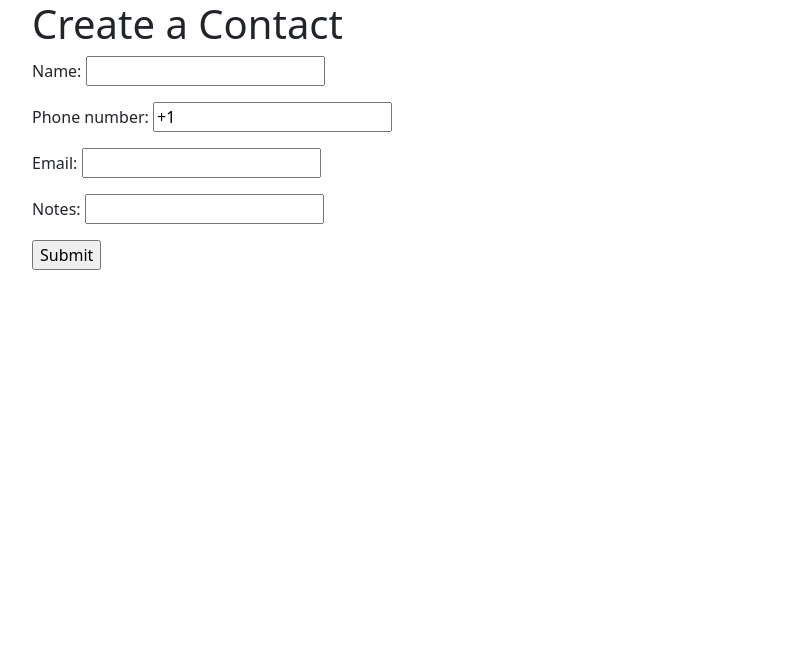
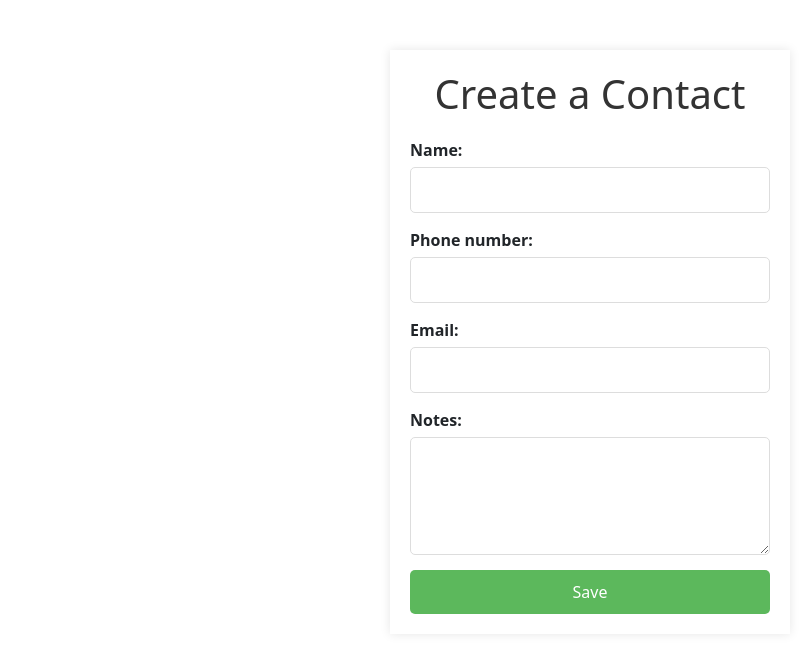
Before and after one commit to musharraf3/Musharraf_Shaikh, a Django app: page /create/ in a window 1280 px wide. Shown: the top 653 px of the page, without its empty margins (50-851 px from the left). Run offline with Django 5.2, Linux system fonts and the light colour scheme; some libraries are stand-ins or nearby versions.

Commit message:
UI Changes

```diff
--- a/Musharraf_Shaikh/Contacts/templates/Contacts/contact_form.html
+++ b/Musharraf_Shaikh/Contacts/templates/Contacts/contact_form.html
@@ -2,11 +2,80 @@
 
 {% block content %}
 
-<h1>Create a Contact</h1>
-<form method="post">
-  {% csrf_token %}
-  {{ form.as_p }}
-  <input type="submit" />
-</form>
+<html lang="en">
+<head>
+    <meta charset="UTF-8">
+    <meta name="viewport" content="width=device-width, initial-scale=1.0">
+    <title>Contact Form</title>
+    <style>
+        .center-container {
+            max-width: 400px;
+            margin: 50px auto;
+            padding: 20px;
+            box-shadow: 0 0 10px rgba(0, 0, 0, 0.1);
+        }
+
+        .center-container h1 {
+            text-align: center;
+            color: #333;
+            margin-bottom: 20px;
+        }
+
+        form {
+            display: flex;
+            flex-direction: column;
+        }
+
+        form label {
+            margin-bottom: 5px;
+            font-weight: bold;
+        }
+
+        form input[type=text],
+        form input[type=email],
+        form input[type=tel],
+        form textarea {
+            padding: 10px;
+            margin-bottom: 15px;
+            border: 1px solid #ddd;
+            border-radius: 5px;
+        }
+
+        form input[type=submit] {
+            padding: 10px 20px;
+            background-color: #5cb85c;
+            border: none;
+            border-radius: 5px;
+            color: white;
+            cursor: pointer;
+        }
+
+        form input[type=submit]:hover {
+            background-color: #4cae4c;
+        }
+    </style>
+</head>
+<body>
+    <div class="center-container">
+        <h1>Create a Contact</h1>
+        <form method="post">
+            {% csrf_token %}
+            <label for="name">Name:</label>
+            <input type="text" id="name" name="name" required>
+
+            <label for="phone">Phone number:</label>
+            <input type="tel" id="phone" name="phone" required>
+
+            <label for="email">Email:</label>
+            <input type="email" id="email" name="email" required>
+
+            <label for="notes">Notes:</label>
+            <textarea id="notes" name="notes" rows="4"></textarea>
+
+            <input type="submit" value="Save">
+        </form>
+    </div>
+</body>
+</html>
 
 {% endblock content %}
```
Also changed, not shown: Musharraf_Shaikh/Contacts/templates/Contacts/contacts_list.html (+9 -1 lines).
